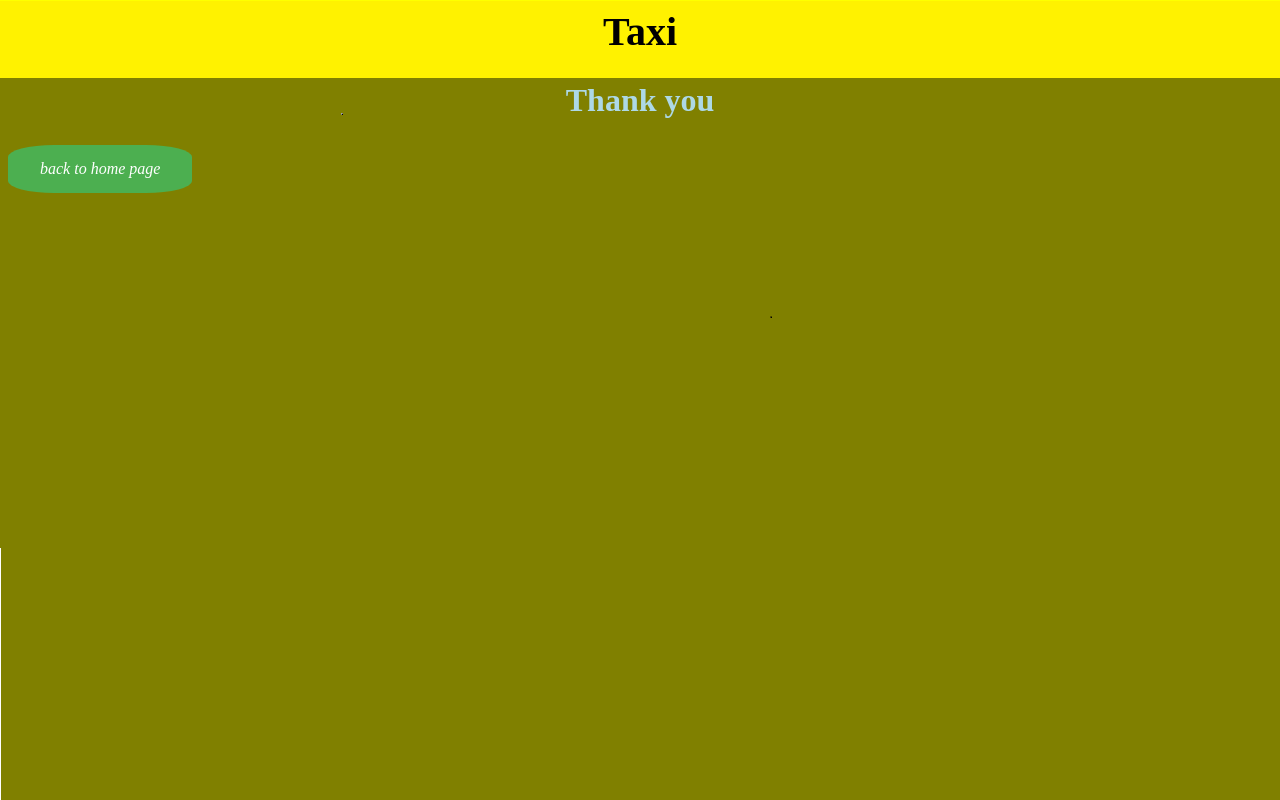
After one commit to FoxIsMaName/trial_tdd, a Django app: template find_your_cab/templates/find_your_cab/thank_page.html in a window 1280 px wide. The commit adds this page. Run offline with Django 3.2, Linux system fonts and the light colour scheme; the template is opened without the code that fills it, so the values that code supplies are empty.

Commit message:
make thank page, make login page

```diff
--- a/find_your_cab/models.py
+++ b/find_your_cab/models.py
@@ -5,14 +5,14 @@ from django.utils import timezone
 
 class CabUser(models.Model):
     name_user = models.CharField(max_length=100,default='')
-    id_user = models.IntegerField(default=0)
+    password_user = models.IntegerField(default=0)
     #date_user = models.DateTimeField('date published')
 
     def __str__(self):
         return self.name_user
 
     def __int__(self):
-        return self.id_user
+        return self.password_user
 
     #def __str__(self):
      #   return self.date_user
--- /dev/null
+++ b/find_your_cab/static/find_your_cab/style.css
@@ -0,0 +1,52 @@
+body {
+    background: white url("images/taxi theme.png") no-repeat  ;
+}
+h1 {
+    text-align:center;
+    font-size:250%;
+}
+
+h2 {
+    text-align:center;
+    color:rgb(173,216,230);
+    font-size:200%;
+}
+
+p {
+    font-size:170%;
+}
+
+table {
+    border-collapse: collapse;
+    width: 25%;
+}
+
+th, td {
+    padding: 8px;
+    text-align: left;
+    border-bottom: 1px solid #ddd;
+}
+
+table#t01 {
+    width: 25%;
+    background-color: #338733;
+}
+
+.circleBtn {
+    background-color: #4CAF50;
+    border: none;
+    color: white;
+    padding: 15px 32px;
+    text-align: center;
+    font-style: italic;
+    text-decoration: none;
+    display: inline-block;
+    font-size: 16px;
+    cursor: pointer;
+    border-radius: 25%;
+
+}
+
+.circleBtn:hover {
+    background-color: #4CAF00;
+}
--- /dev/null
+++ b/find_your_cab/templates/find_your_cab/thank_page.html
@@ -0,0 +1,33 @@
+{% load static %}
+<link rel="stylesheet" type="text/css" href="{% static 'find_your_cab/style.css' %}" />
+<html>
+<style>
+.circleBtn {
+    background-color: #4CAF50;
+    border: none;
+    color: white;
+    padding: 15px 32px;
+    text-align: center;
+    font-style: italic;
+    text-decoration: none;
+    display: inline-block;
+    font-size: 16px;
+    cursor: pointer;
+    border-radius: 25%;
+
+}
+
+.circleBtn:hover {
+    background-color: #4CAF00;
+}
+
+</style>
+<head>
+    <title>thank you</title>
+</head>
+<body>
+    <h1>Taxi</h1>
+    <h2>Thank you</h2>
+    <a href="{% url 'find_your_cab:homepage' %}" class="circleBtn"> {{"back to home page"}} </a>
+</body>
+</html>
--- a/find_your_cab/urls.py
+++ b/find_your_cab/urls.py
@@ -5,7 +5,8 @@ from . import views
 app_name = 'find_your_cab'
 
 urlpatterns = [
-    url(r'^$', views.callHomePage, name = 'homepage'),
+    url(r'^$', views.callLogInPage, name = 'loginpage'),
+    url(r'^homepage/$', views.callHomePage, name = 'homepage'),
     url(r'^(?P<cab_id>[0-9]+)/rate/$', views.callRatePage, name = 'ratepage'),
     url(r'^(?P<cab_id>[0-9]+)/savepoint/$', views.savePoint, name = 'savePoint'),
 ]
```
Also changed, not shown: find_your_cab/templates/find_your_cab/home.html (+6 -3 lines), find_your_cab/templates/find_your_cab/login.html (added, +17 -0 lines), find_your_cab/templates/find_your_cab/rate_page.html (+11 -2 lines), find_your_cab/views.py (+17 -2 lines), db.sqlite3, find_your_cab/migrations/0006_auto_20170419_1314.py (added), find_your_cab/static/find_your_cab/images/taxi theme.png (added), find_your_cab/static/find_your_cab/images/taxi theme1.png (added).
